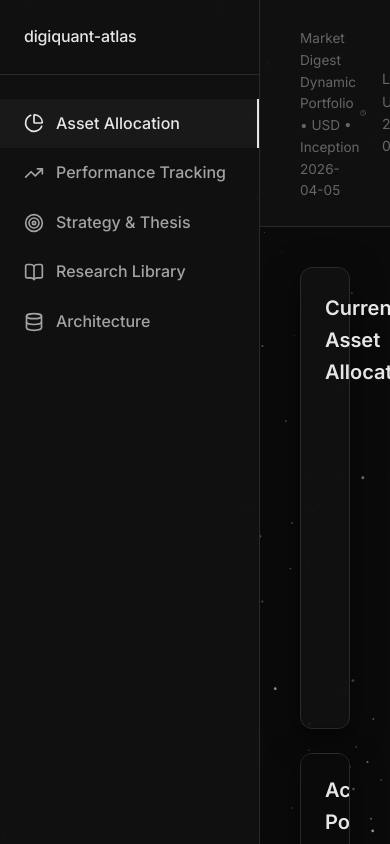
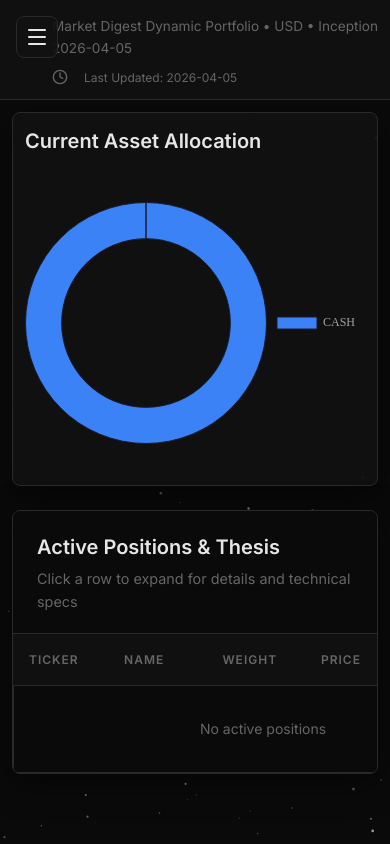
Before and after one commit to chrizefan/market-digest, a React (Vite) app in the folder frontend/: page / in a window 390 px wide. Built offline with nearby package versions, Linux system fonts and the light colour scheme.

Commit message:
feat: mobile-responsive layout with hamburger menu + Safari backdrop-filter fix

```diff
--- a/frontend/src/App.jsx
+++ b/frontend/src/App.jsx
@@ -56,6 +56,7 @@ function useStarfield() {
 
 function App() {
   const [activeTab, setActiveTab] = useState('portfolio');
+  const [sidebarOpen, setSidebarOpen] = useState(false);
   const [data, setData] = useState(null);
   const [loading, setLoading] = useState(true);
 
@@ -87,7 +88,7 @@ function App() {
 
   return (
     <div className="app-container">
-      <Sidebar activeTab={activeTab} setActiveTab={setActiveTab} />
+      <Sidebar activeTab={activeTab} setActiveTab={setActiveTab} isOpen={sidebarOpen} setIsOpen={setSidebarOpen} />
       <Layout activeTab={activeTab} meta={data.portfolio.meta}>
         {activeTab === 'portfolio' && <Portfolio data={data} />}
         {activeTab === 'performance' && <Performance data={data} />}
--- a/frontend/src/components/Sidebar.jsx
+++ b/frontend/src/components/Sidebar.jsx
@@ -1,6 +1,6 @@
-import { BarChart3, Target, BookOpen, Database, TrendingUp, PieChart } from 'lucide-react';
+import { Target, BookOpen, Database, TrendingUp, PieChart, Menu, X } from 'lucide-react';
 
-export default function Sidebar({ activeTab, setActiveTab }) {
+export default function Sidebar({ activeTab, setActiveTab, isOpen, setIsOpen }) {
   const navItems = [
     { id: 'portfolio', label: 'Asset Allocation', icon: <PieChart size={20} /> },
     { id: 'performance', label: 'Performance Tracking', icon: <TrendingUp size={20} /> },
@@ -10,7 +10,12 @@ export default function Sidebar({ activeTab, setActiveTab }) {
   ];
 
   return (
-    <aside className="sidebar">
+    <>
+      <button className="hamburger-btn" onClick={() => setIsOpen(!isOpen)} aria-label="Toggle menu">
+        {isOpen ? <X size={24} /> : <Menu size={24} />}
+      </button>
+      {isOpen && <div className="sidebar-overlay" onClick={() => setIsOpen(false)} />}
+      <aside className={`sidebar ${isOpen ? 'sidebar-open' : ''}`}>
         <div className="sidebar-brand">
           digiquant-atlas
         </div>
@@ -22,6 +27,7 @@ export default function Sidebar({ activeTab, setActiveTab }) {
               onClick={(e) => {
                 e.preventDefault();
                 setActiveTab(item.id);
+                setIsOpen(false);
               }}
             >
               {item.icon}
@@ -30,5 +36,6 @@ export default function Sidebar({ activeTab, setActiveTab }) {
           ))}
         </nav>
       </aside>
+    </>
   );
 }
--- a/frontend/src/index.css
+++ b/frontend/src/index.css
@@ -53,6 +53,7 @@ body {
 .sidebar {
   width: 260px;
   background: var(--bg-glass);
+  -webkit-backdrop-filter: var(--blur-glass);
   backdrop-filter: var(--blur-glass);
   border-right: 1px solid var(--border-subtle);
   padding: 24px 0;
@@ -108,6 +109,7 @@ body {
   padding: 24px 40px;
   border-bottom: 1px solid var(--border-subtle);
   background: var(--bg-glass);
+  -webkit-backdrop-filter: var(--blur-glass);
   backdrop-filter: var(--blur-glass);
   position: sticky;
   top: 0;
@@ -138,6 +140,7 @@ body {
 /* Glass Card */
 .glass-card {
   background: var(--bg-glass);
+  -webkit-backdrop-filter: var(--blur-glass);
   backdrop-filter: var(--blur-glass);
   border: 1px solid var(--border-subtle);
   border-radius: var(--radius-lg);
@@ -330,3 +333,158 @@ body {
   font-size: 1.25rem;
   letter-spacing: -0.02em;
 }
+
+/* ========== Hamburger Button ========== */
+.hamburger-btn {
+  display: none;
+  position: fixed;
+  top: 16px;
+  left: 16px;
+  z-index: 1001;
+  background: var(--bg-glass);
+  -webkit-backdrop-filter: var(--blur-glass);
+  backdrop-filter: var(--blur-glass);
+  border: 1px solid var(--border-subtle);
+  border-radius: var(--radius-md);
+  color: var(--text-primary);
+  padding: 8px;
+  cursor: pointer;
+  line-height: 0;
+}
+
+.sidebar-overlay {
+  display: none;
+}
+
+/* ========== Responsive: Tablet (<=1024px) ========== */
+@media (max-width: 1024px) {
+  .grid-4 { grid-template-columns: repeat(2, 1fr); }
+  .grid-3 { grid-template-columns: repeat(2, 1fr); }
+  .library-layout { grid-template-columns: 240px 1fr; }
+  .page-container { padding: 24px; }
+  .top-bar { padding: 20px 24px; }
+  .stat-value { font-size: 1.75rem; }
+}
+
+/* ========== Responsive: Mobile (<=768px) ========== */
+@media (max-width: 768px) {
+  .hamburger-btn {
+    display: flex;
+    align-items: center;
+    justify-content: center;
+  }
+
+  .sidebar-overlay {
+    display: block;
+    position: fixed;
+    inset: 0;
+    background: rgba(0, 0, 0, 0.6);
+    z-index: 999;
+  }
+
+  .sidebar {
+    position: fixed;
+    top: 0;
+    left: 0;
+    height: 100vh;
+    z-index: 1000;
+    transform: translateX(-100%);
+    transition: transform 0.3s ease;
+    width: 260px;
+  }
+
+  .sidebar.sidebar-open {
+    transform: translateX(0);
+  }
+
+  .app-container {
+    flex-direction: column;
+  }
+
+  .main-content {
+    max-height: none;
+    overflow-y: visible;
+  }
+
+  .top-bar {
+    flex-direction: column;
+    align-items: flex-start;
+    gap: 8px;
+    padding: 16px;
+    padding-left: 56px;
+    position: sticky;
+    top: 0;
+  }
+
+  .top-bar-title {
+    font-size: 1.15rem;
+  }
+
+  .top-bar-meta {
+    font-size: 0.75rem;
+  }
+
+  .page-container {
+    padding: 16px;
+  }
+
+  .grid-2 { grid-template-columns: 1fr; }
+  .grid-3 { grid-template-columns: 1fr; }
+  .grid-4 { grid-template-columns: repeat(2, 1fr); }
+
+  .stat-value {
+    font-size: 1.5rem;
+  }
+
+  .glass-card {
+    padding: 16px;
+  }
+
+  /* Library: stack sidebar above content */
+  .library-layout {
+    grid-template-columns: 1fr;
+    height: auto;
+  }
+
+  .library-sidebar {
+    max-height: 300px;
+  }
+
+  /* Architecture phase timeline: tighter */
+  .grid-2 > .glass-card {
+    overflow-x: auto;
+  }
+
+  /* Tables: horizontal scroll */
+  .modern-table {
+    min-width: 500px;
+  }
+}
+
+/* ========== Responsive: Small Mobile (<=480px) ========== */
+@media (max-width: 480px) {
+  .grid-4 { grid-template-columns: 1fr; }
+  .grid-3 { grid-template-columns: 1fr; }
+
+  .stat-value {
+    font-size: 1.25rem;
+  }
+
+  .top-bar {
+    padding: 12px;
+    padding-left: 52px;
+  }
+
+  .top-bar-title {
+    font-size: 1rem;
+  }
+
+  .page-container {
+    padding: 12px;
+  }
+
+  .glass-card {
+    padding: 12px;
+    border-radius: var(--radius-md);
+  }
+}
```
Lines whose indentation alone changed are shown as unchanged.
